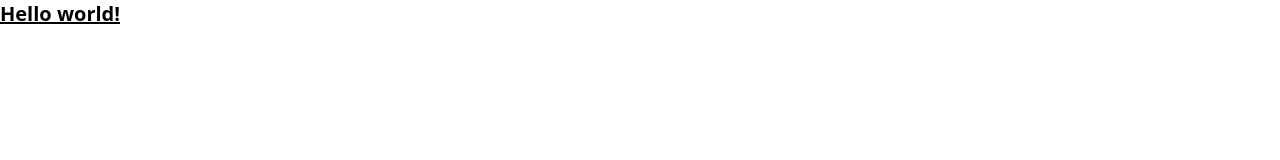
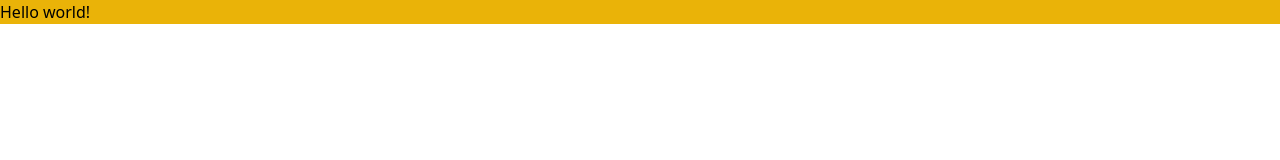
Before and after one commit to elfing91/learn-tailwind, a website: page src/index.html in a window 1280 px wide. Drawn offline with Linux system fonts and the light colour scheme.

Commit message:
tailwind의 모든 파일을 live server로 실행/live server를 구동할 때 루트 디렉토리(인덱스 파일이 있는 위치) 설정가능

```diff
--- a/package.json
+++ b/package.json
@@ -2,10 +2,11 @@
   "scripts": {
     "dev": "tailwindcss -i ./src/styles/input.css -o ./src/styles/main.css",
     "watch": "npm run dev -- --watch",
-    "watch": "npm run dev -- --watch -- --update"
-
+    "update": "npm run dev -- --watch -- --update",
+    "serve": "live-server --open=/src/"
   },
   "devDependencies": {
+    "live-server": "^1.2.2",
     "tailwindcss": "^3.4.10"
   }
 }
--- a/src/index.html
+++ b/src/index.html
@@ -6,7 +6,7 @@
   <link href="./styles/main.css" rel="stylesheet">
 </head>
 <body>
-  <h1 class="flex text-xl font-bold underline">
+  <h1 class="bg-yellow-500">
     Hello world!
   </h1>
 </body>
```
Also changed, not shown: src/styles/main.css, 1 other file.
